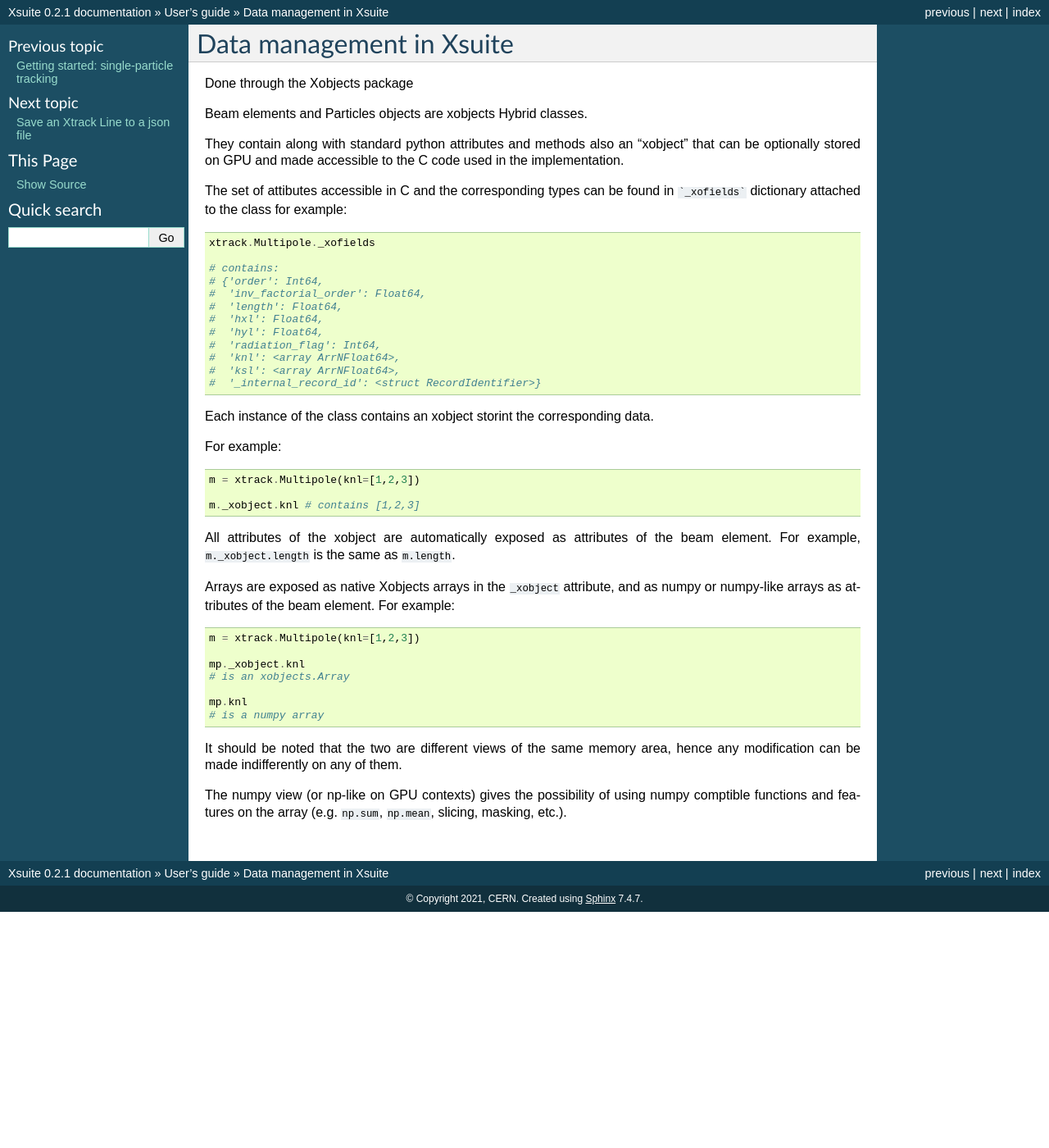
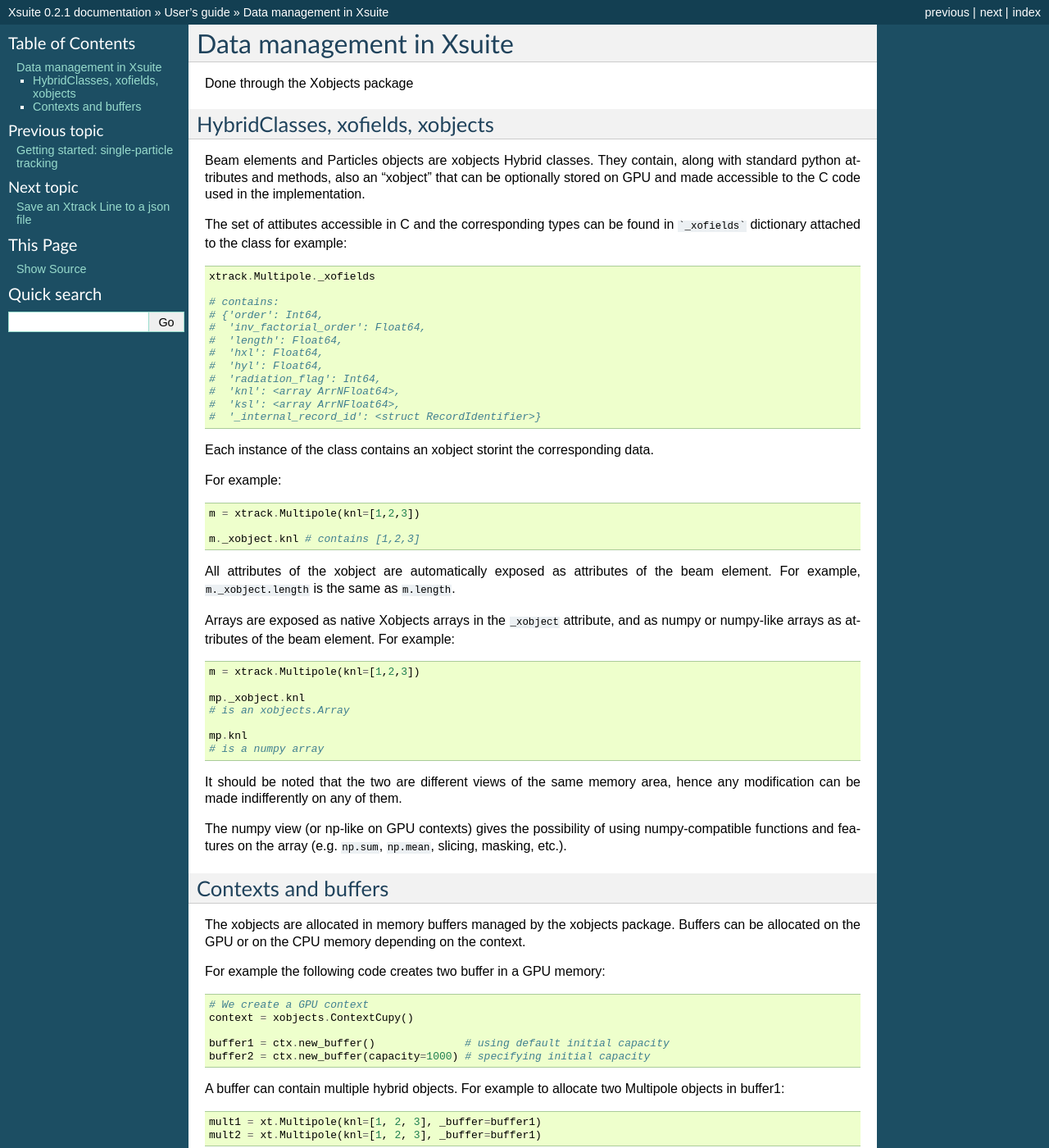
Before and after one commit to xsuite/xsuite, a Sphinx documentation site: the page built from docs/xsuite_data_management.rst, in a window 1280 px wide and 1400 px high. Shown: the whole window at 82% size. Built offline with Sphinx 7.4.7, drawn with Linux system fonts in a browser that asks for light colours; some of the changed text lies outside the part shown.

Commit message:
Quick push

```diff
--- a/docs/xsuite_data_management.rst
+++ b/docs/xsuite_data_management.rst
@@ -5,9 +5,11 @@ Data management in Xsuite
 
 Done through the Xobjects package
 
-Beam elements and Particles objects are xobjects Hybrid classes.
+HybridClasses, xofields, xobjects
+=================================
 
-They contain along with standard python attributes and methods also an "xobject"
+Beam elements and Particles objects are xobjects Hybrid classes. They contain,
+along with standard python attributes and methods, also an "xobject"
 that can be optionally stored on GPU and made accessible to the C code used
 in the implementation.
 
@@ -59,5 +61,31 @@ It should be noted that the two are different views of the same memory area,
 hence any modification can be made indifferently on any of them.
 
 The numpy view (or np-like on GPU contexts) gives the possibility of using
-numpy comptible functions and features on the array (e.g. ``np.sum``, ``np.mean``,
+numpy-compatible functions and features on the array (e.g. ``np.sum``, ``np.mean``,
 slicing, masking, etc.).
+
+Contexts and buffers
+====================
+
+The xobjects are allocated in memory buffers managed by the xobjects package.
+Buffers can be allocated on the GPU or on the CPU memory depending on the context.
+
+For example the following code creates two buffer in a GPU memory:
+
+.. code-block:: python
+
+    # We create a GPU context
+    context = xobjects.ContextCupy()
+
+    buffer1 = ctx.new_buffer()              # using default initial capacity
+    buffer2 = ctx.new_buffer(capacity=1000) # specifying initial capacity
+
+A buffer can contain multiple hybrid objects. For example to allocate two Multipole
+objects in buffer1:
+
+.. code-block:: python
+
+    mult1 = xt.Multipole(knl=[1, 2, 3], _buffer=buffer1)
+    mult2 = xt.Multipole(knl=[1, 2, 3], _buffer=buffer1)
+
+The capacity of the buffer is automatically increased to fit the allocated objects.
```
